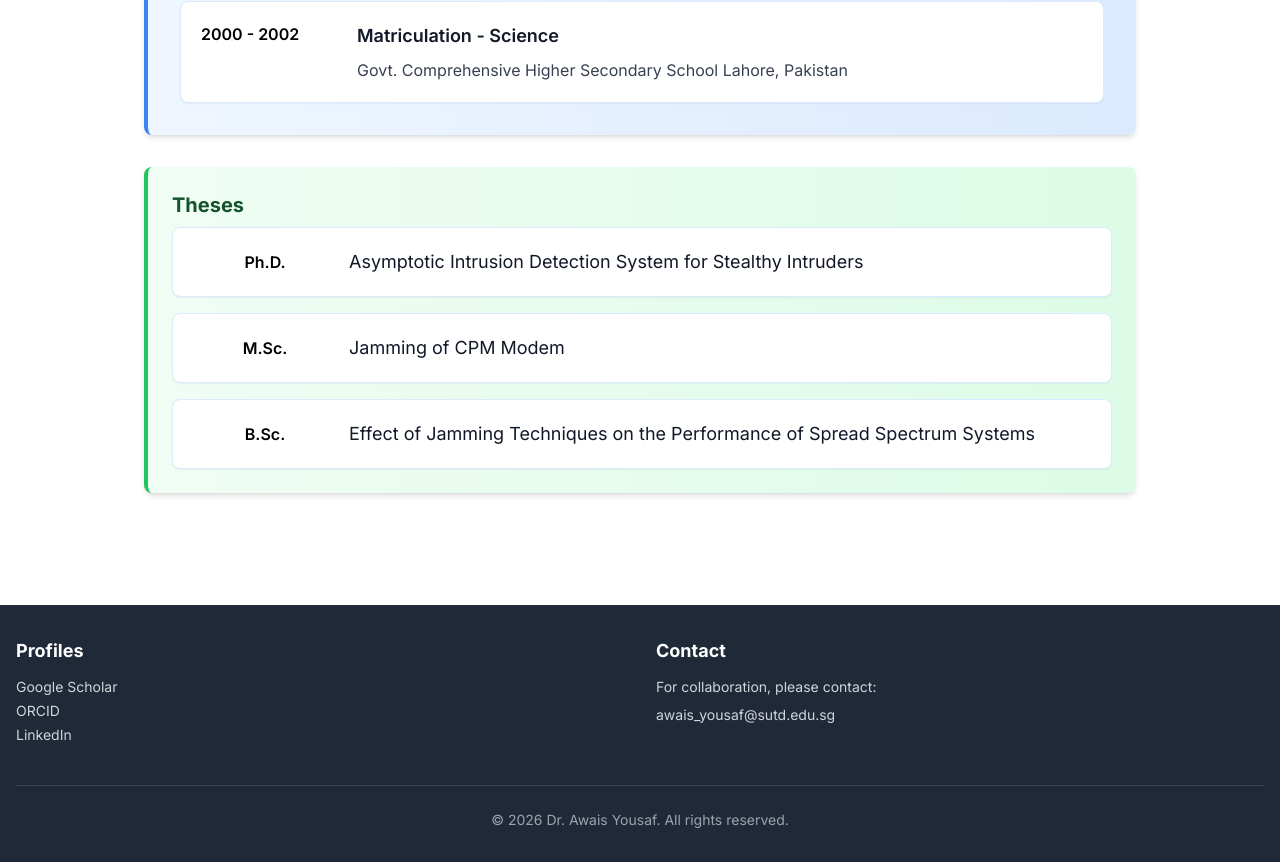
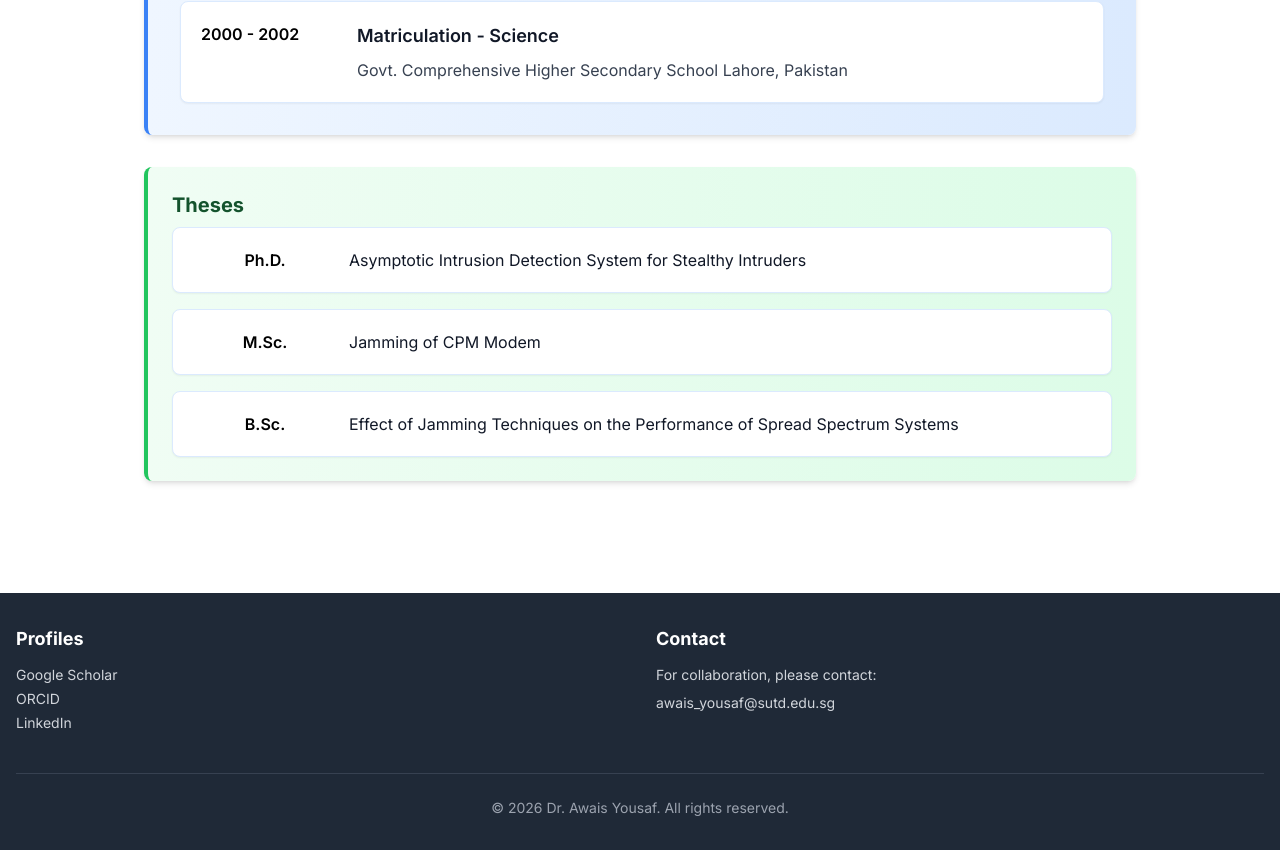
Before and after one commit to drawaisyousaf/drawaisyousaf.github.io, a Next.js app: page /education in a window 1280 px wide. Shown: the part 731-1593 px from the top of the page. Built offline with nearby package versions, Linux system fonts and the light colour scheme.

Commit message:
Update page.tsx, text size for thesis
text-lg to text-base

```diff
--- a/src/app/education/page.tsx
+++ b/src/app/education/page.tsx
@@ -92,7 +92,7 @@ export default function Education() {
                   </span>
 
                   <div>
-                    <h2 className="text-lg text-gray-900 break-words">
+                    <h2 className="text-base text-gray-900 break-words">
                       {theses.thesis}
                     </h2>
                   </div>
```
